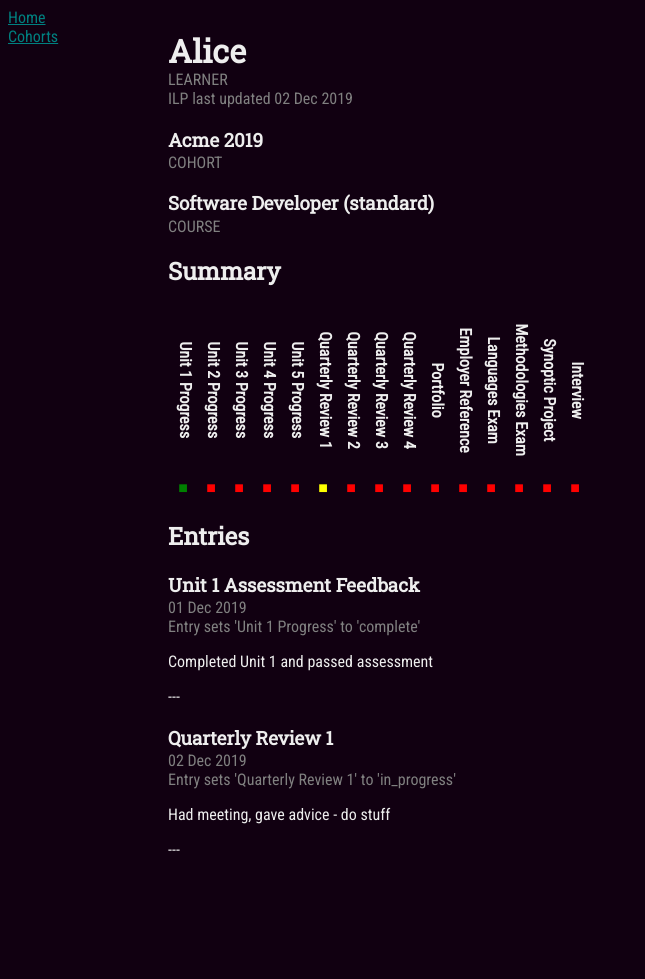
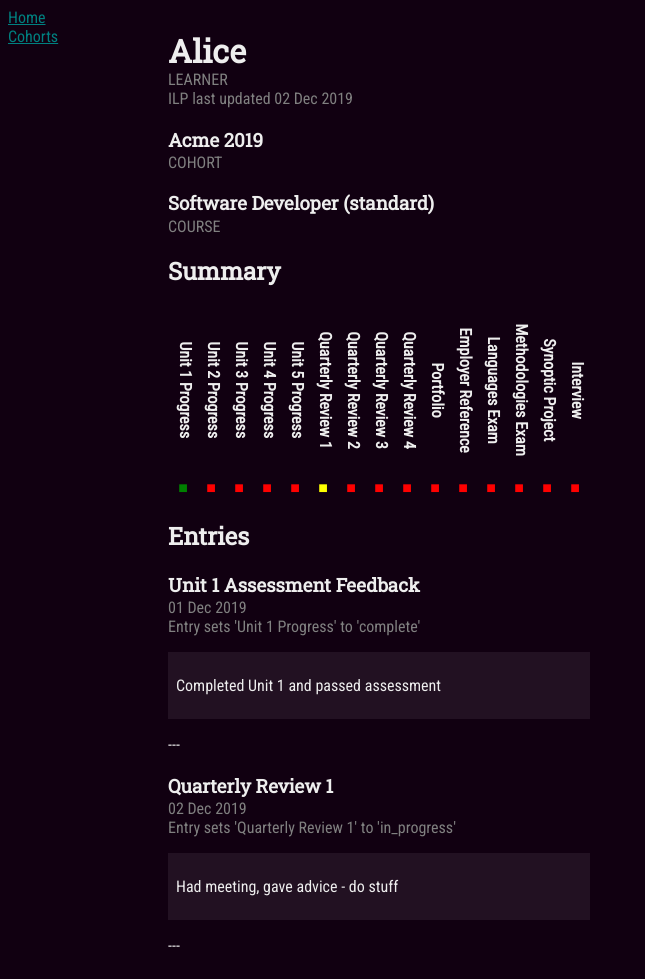
Before and after one commit to aeone/s9c9-ilp-test, a Jekyll site: the page built from _learners/201912-acme-alice.md, in a window 1280 px wide. Shown: the whole page, without its empty margins (0-645 px from the left). Built offline with Jekyll 4.4.1, drawn with Linux system fonts in a browser that asks for light colours; a script that is not in the unit is left out; before the commit the page ends 900 px from its top, so only the background shows below that.

Commit message:
Style changes

```diff
--- a/_layouts/learner.html
+++ b/_layouts/learner.html
@@ -42,7 +42,7 @@ layout: default
   <p class="sub">{{ ilp-entry.date | date_to_string }}</p>
   {% if flag %}
   <p class="sub">Entry sets '{{ flag.name }}' to '{{ ilp-entry.flag-value }}' </p>
-  <p>{{ ilp-entry.description }}</p>
+  <div class="desc">{{ ilp-entry.description | markdownify }}</div>
   {% endif %}
   <p>---</p>
 
--- a/_sass/main.scss
+++ b/_sass/main.scss
@@ -40,6 +40,7 @@ h2 + .sub { margin-top: -1.3rem; }
 h3 + .sub { margin-top: -1.1rem; }
 h4 + .sub { margin-top: -1.3rem; }
 .sub + .sub { margin-top: -1rem; }
+.desc { background-color: #212; padding: 0.5em; }
 .incomplete { color: red; }
 .in_progress { color: yellow; }
 .complete { color: green; }
```
